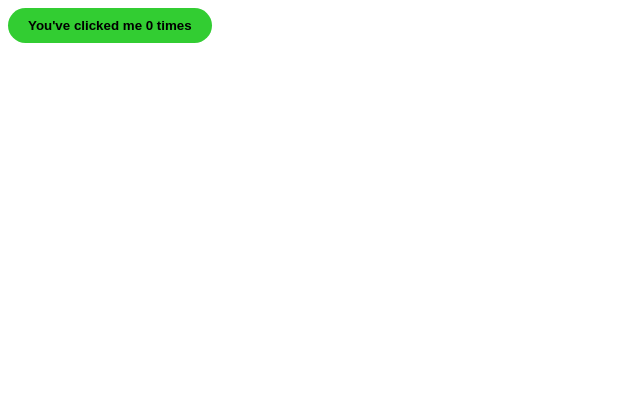
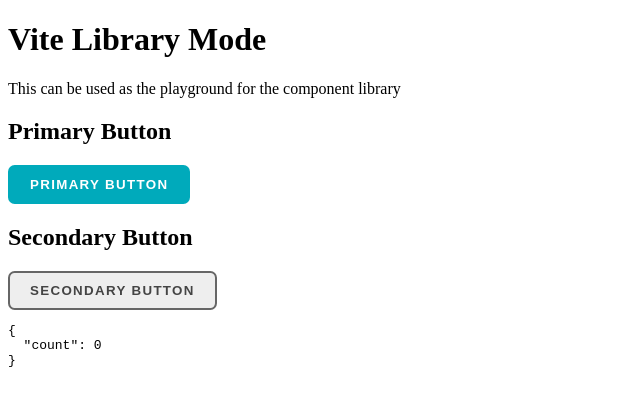
Before and after one commit to Jclong98/vue-library-monorepo, a Vue app in the folder packages/ui/: page / in a window 1280 px wide. Shown: the top 406 px of the page, without its empty margins (0-640 px from the left). Built offline with nearby package versions, Linux system fonts and the light colour scheme.

Commit message:
feat: add scss

```diff
--- a/packages/ui/package.json
+++ b/packages/ui/package.json
@@ -18,16 +18,17 @@
   "types": "./dist/types/index.d.ts",
   "scripts": {
     "dev": "vite",
-    "build": "vite build && vue-tsc --declaration --declarationDir ./dist/types --emitDeclarationOnly",
+    "build": "vite build && vue-tsc --declaration --declarationDir ./dist/types --emitDeclarationOnly && cp ./src/global-components.d.ts ./dist/types",
     "preview": "vite preview"
   },
   "dependencies": {
+    "sass": "^1.55.0",
     "vue": "^3.2.37"
   },
   "devDependencies": {
     "@vitejs/plugin-vue": "^3.1.0",
+    "typescript": "^4.6.4",
     "unplugin-vue-components": "^0.22.7",
-    "typescript": "^4.6.4",
     "vite": "^3.1.0",
     "vue-tsc": "^0.40.4"
   }
--- a/packages/ui/src/App.vue
+++ b/packages/ui/src/App.vue
@@ -1,7 +1,21 @@
 <script setup lang="ts">
-// This can be used as the playground for the component library
+import { ref } from "vue";
+
+const count = ref(0);
 </script>
 
 <template>
-  <counter-btn />
+  <h1>Vite Library Mode</h1>
+
+  <p>This can be used as the playground for the component library</p>
+
+  <h2>Primary Button</h2>
+
+  <JBtn @click="count++">Primary Button</JBtn>
+
+  <h2>Secondary Button</h2>
+
+  <JBtn @click="count++" type="secondary">Secondary Button</JBtn>
+
+  <pre>{{ { count } }}</pre>
 </template>
--- a/packages/ui/src/components/CounterBtn.vue
+++ /dev/null
@@ -1,22 +0,0 @@
-<script setup lang="ts">
-import { ref } from 'vue'
-
-const count = ref(0)
-</script>
-
-<template>
-  <button class="j-btn" @click="count++">
-    You've clicked me {{ count }} times
-  </button>
-</template>
-
-<style scoped>
-.j-btn {
-  background: limegreen;
-  color: black;
-  border: none;
-  font-weight: bold;
-  border-radius: 50px;
-  padding: 10px 20px;
-}
-</style>
--- /dev/null
+++ b/packages/ui/src/components/JBtn.vue
@@ -0,0 +1,53 @@
+<script setup lang="ts">
+import { computed } from "vue";
+import type { PropType } from "vue";
+
+const props = defineProps({
+  type: {
+    type: String as PropType<"primary" | "secondary">,
+    default: "primary",
+  },
+});
+
+const classes = computed(() => ["j-btn", `j-btn--${props.type}`]);
+</script>
+
+<template>
+  <button :class="classes">
+    <slot></slot>
+  </button>
+</template>
+
+<style scoped lang="scss">
+$primary: #00aabb;
+
+.j-btn {
+  color: white;
+  background: $primary;
+  border: 2px solid $primary;
+  font-weight: bold;
+  border-radius: 0.5em;
+  padding: 10px 20px;
+  text-transform: uppercase;
+  letter-spacing: 0.1em;
+
+  transition: all 0.2s ease-in-out;
+
+  &--secondary {
+    color: #444;
+    background: #eee;
+    border: 2px solid #666;
+  }
+
+  &:hover,
+  &:focus-visible {
+    cursor: pointer;
+    filter: brightness(1.1);
+    border-radius: 0.75em;
+  }
+
+  &:active {
+    filter: brightness(0.9);
+  }
+}
+</style>
--- a/packages/ui/src/components/index.ts
+++ b/packages/ui/src/components/index.ts
@@ -1 +1 @@
-export { default as CounterBtn } from './CounterBtn.vue'
+export { default as JBtn } from './JBtn.vue'
--- a/packages/ui/src/component-types.d.ts
+++ b/packages/ui/src/global-components.d.ts
@@ -8,6 +8,7 @@
 declare module '@vue/runtime-core' {
   export interface GlobalComponents {
     CounterBtn: typeof import('./components/CounterBtn.vue')['default']
+    JBtn: typeof import('./components/JBtn.vue')['default']
     RouterLink: typeof import('vue-router')['RouterLink']
     RouterView: typeof import('vue-router')['RouterView']
   }
--- a/packages/ui/src/index.ts
+++ b/packages/ui/src/index.ts
@@ -4,10 +4,10 @@
 
 export * from './components'
 
-import { CounterBtn } from './components'
+import { JBtn } from './components'
 
 export const uiPlugin: Plugin = {
     install: (app) => {
-        app.component('CounterBtn', CounterBtn)
+        app.component('JBtn', JBtn)
     }
 }
--- a/packages/ui/vite.config.ts
+++ b/packages/ui/vite.config.ts
@@ -8,7 +8,7 @@
   plugins: [
     vue(),
     Components({
-      dts: './src/component-types.d.ts',
+      dts: './src/global-components.d.ts',
     }),
   ],
   build: {
```
Also changed, not shown: 1 other file (tests, documents, lock files or other folders).
